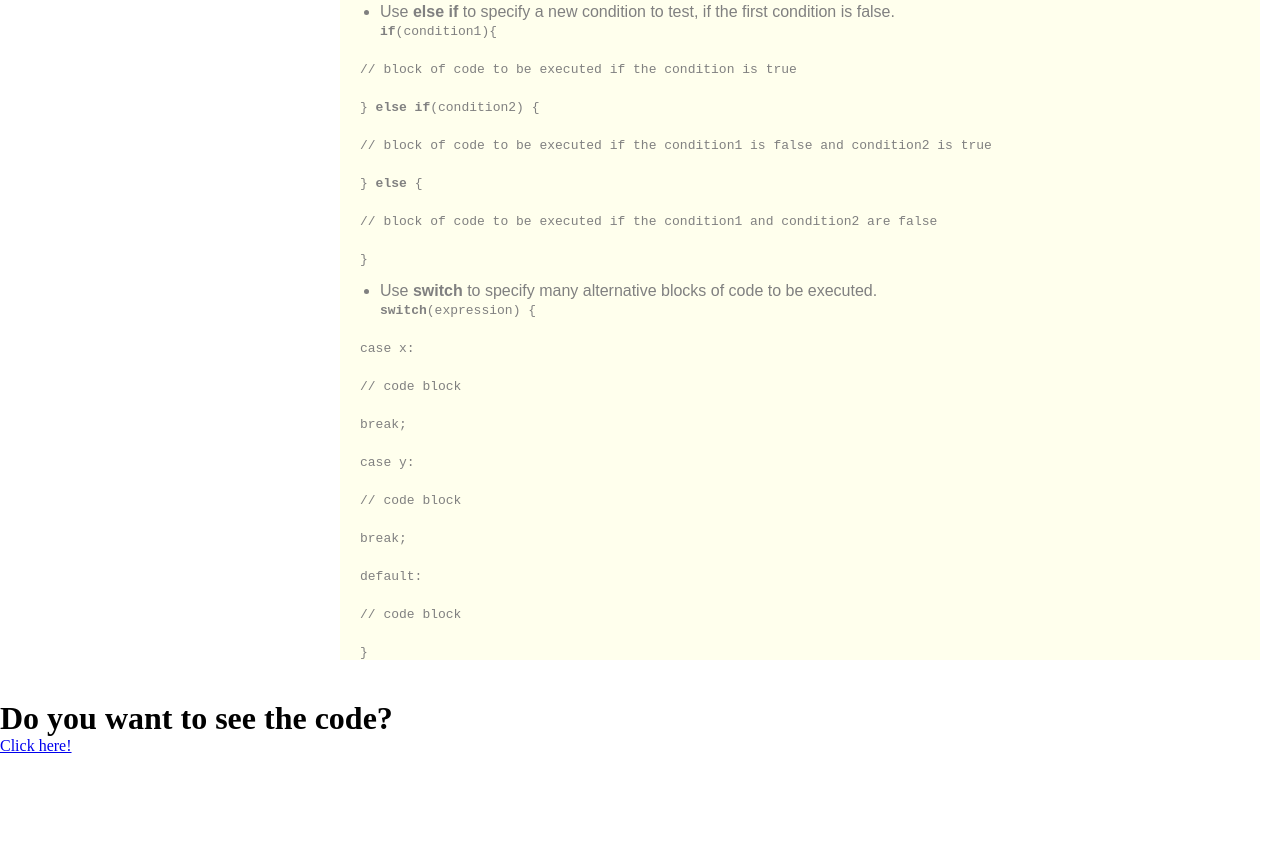
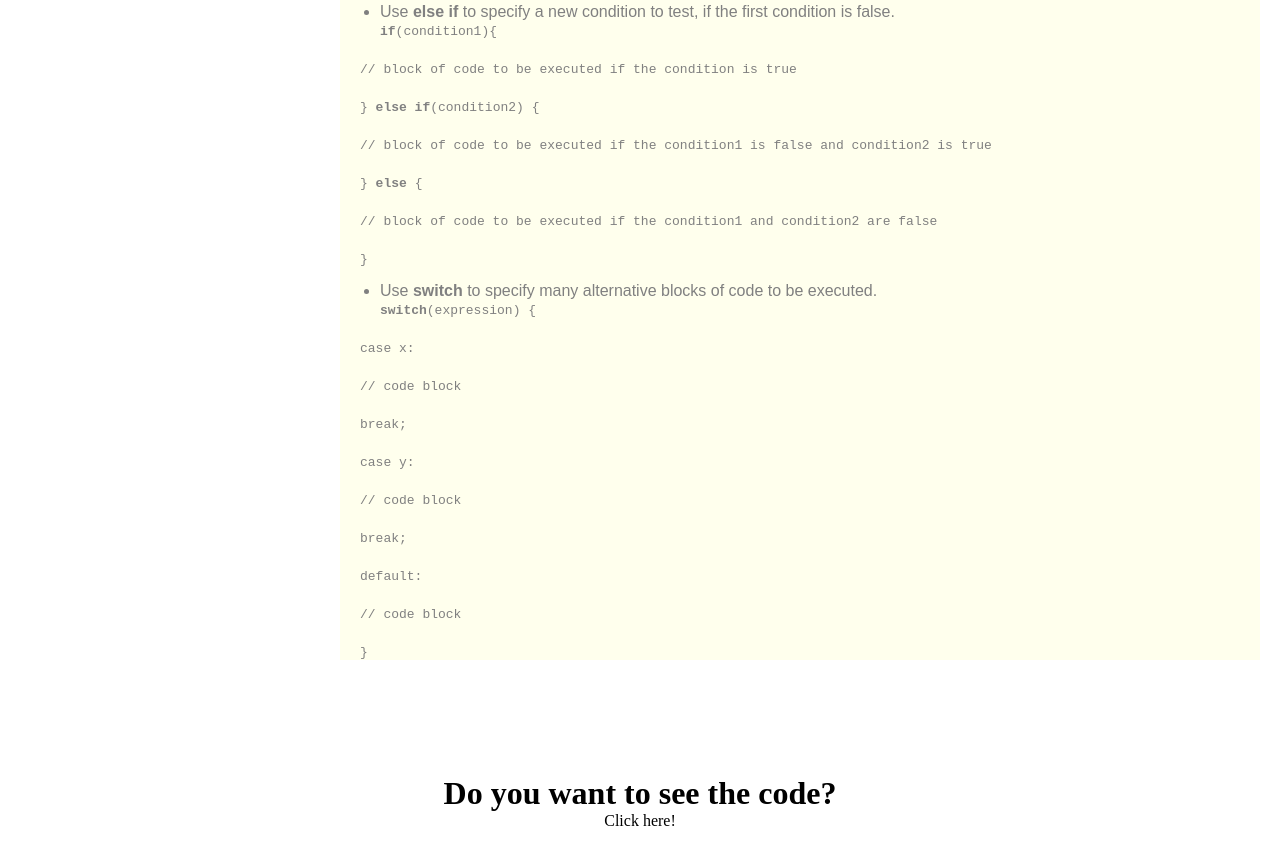
Before and after one commit to jopiatomas/technical-documentation-page, a plain HTML site: page index.html in a window 1280 px wide. Shown: the part 2287-3151 px from the top of the page. Before the commit the page ends 3042 px from the top, so only its background shows below. Drawn offline with Linux system fonts and the light colour scheme.

Commit message:
Adding footer

```diff
--- a/styles.css
+++ b/styles.css
@@ -58,6 +58,21 @@ li{
     background-color: rgb(255, 255, 237);
 }
 
+footer{
+    margin-top: 3vw;
+    height: 10vw;
+    background-color: white;
+    display: flex;
+    justify-content: center;
+    align-items: center;
+    flex-direction: column;
+}
+
+footer a{
+    color: black;
+    text-decoration: none;
+}
+
 @media screen and (max-width: 950px){
     *{
         margin: 0%;
```
